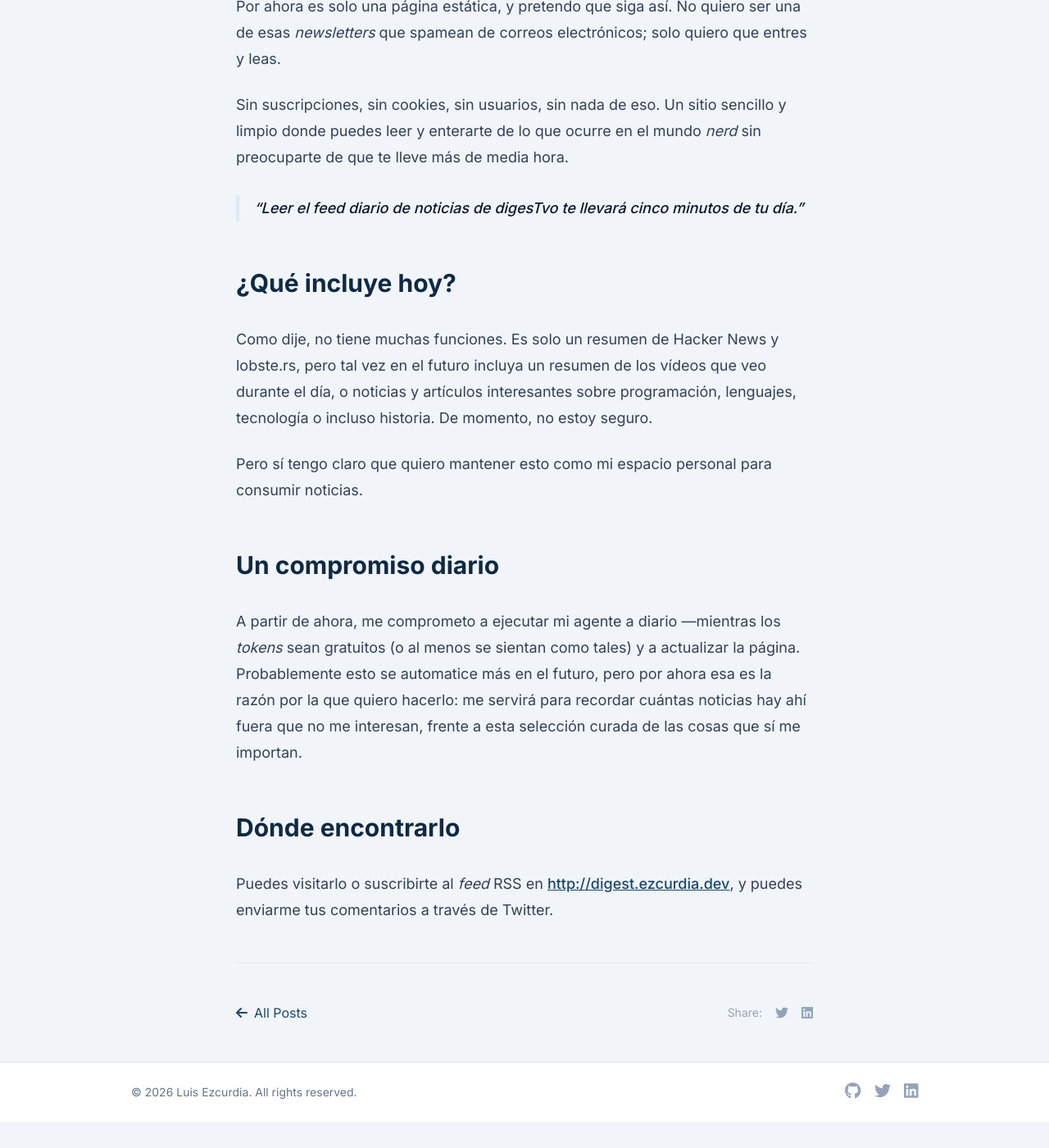
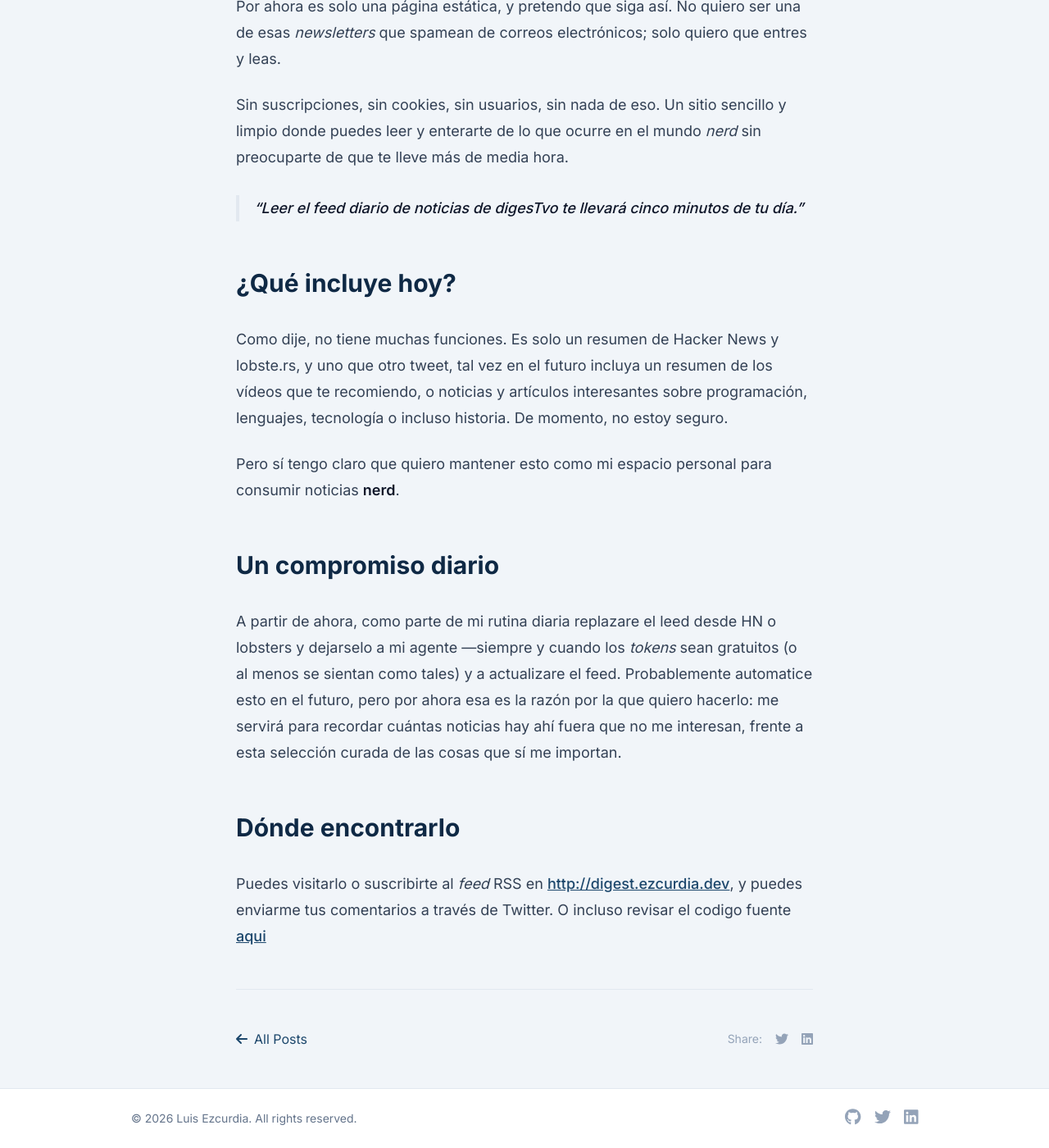
Before and after one commit to 3zcurdia/3zcurdia.github.io, a Jekyll site: the page built from _posts/2026-10-05-launch-digestvo.md, in a window 1280 px wide and 1400 px high, scrolled down 1888 px. Shown: the whole window at 82% size. Built offline with Jekyll 4.4.1, drawn with Linux system fonts in a browser that asks for light colours; nearby versions of some CDN libraries; before the commit the page ends 3256 px from its top, so only the background shows below that; some of the changed text lies outside the part shown.

Commit message:
Update digestvo launch typos

```diff
--- a/_posts/2026-10-05-launch-digestvo.md
+++ b/_posts/2026-10-05-launch-digestvo.md
@@ -39,14 +39,14 @@ Sin suscripciones, sin cookies, sin usuarios, sin nada de eso. Un sitio sencillo
 
 ## ¿Qué incluye hoy?
 
-Como dije, no tiene muchas funciones. Es solo un resumen de Hacker News y lobste.rs, pero tal vez en el futuro incluya un resumen de los vídeos que veo durante el día, o noticias y artículos interesantes sobre programación, lenguajes, tecnología o incluso historia. De momento, no estoy seguro.
+Como dije, no tiene muchas funciones. Es solo un resumen de Hacker News y lobste.rs, y uno que otro tweet, tal vez en el futuro incluya un resumen de los vídeos que te recomiendo, o noticias y artículos interesantes sobre programación, lenguajes, tecnología o incluso historia. De momento, no estoy seguro.
 
-Pero sí tengo claro que quiero mantener esto como mi espacio personal para consumir noticias.
+Pero sí tengo claro que quiero mantener esto como mi espacio personal para consumir noticias **nerd**.
 
 ## Un compromiso diario
 
-A partir de ahora, me comprometo a ejecutar mi agente a diario —mientras los *tokens* sean gratuitos (o al menos se sientan como tales) y a actualizar la página. Probablemente esto se automatice más en el futuro, pero por ahora esa es la razón por la que quiero hacerlo: me servirá para recordar cuántas noticias hay ahí fuera que no me interesan, frente a esta selección curada de las cosas que sí me importan.
+A partir de ahora, como parte de mi rutina diaria replazare el leed desde HN o lobsters y dejarselo a mi agente —siempre y cuando los *tokens* sean gratuitos (o al menos se sientan como tales) y a actualizare el feed. Probablemente automatice esto en el futuro, pero por ahora esa es la razón por la que quiero hacerlo: me servirá para recordar cuántas noticias hay ahí fuera que no me interesan, frente a esta selección curada de las cosas que sí me importan.
 
 ## Dónde encontrarlo
 
-Puedes visitarlo o suscribirte al *feed* RSS en [http://digest.ezcurdia.dev](http://digest.ezcurdia.dev), y puedes enviarme tus comentarios a través de Twitter.
+Puedes visitarlo o suscribirte al *feed* RSS en [http://digest.ezcurdia.dev](http://digest.ezcurdia.dev), y puedes enviarme tus comentarios a través de Twitter. O incluso revisar el codigo fuente [aqui](https://github.com/3zcurdia/digestvo)
```
Also changed, not shown: other parts of _posts/2026-10-05-launch-digestvo.md (+1 -1 lines).
